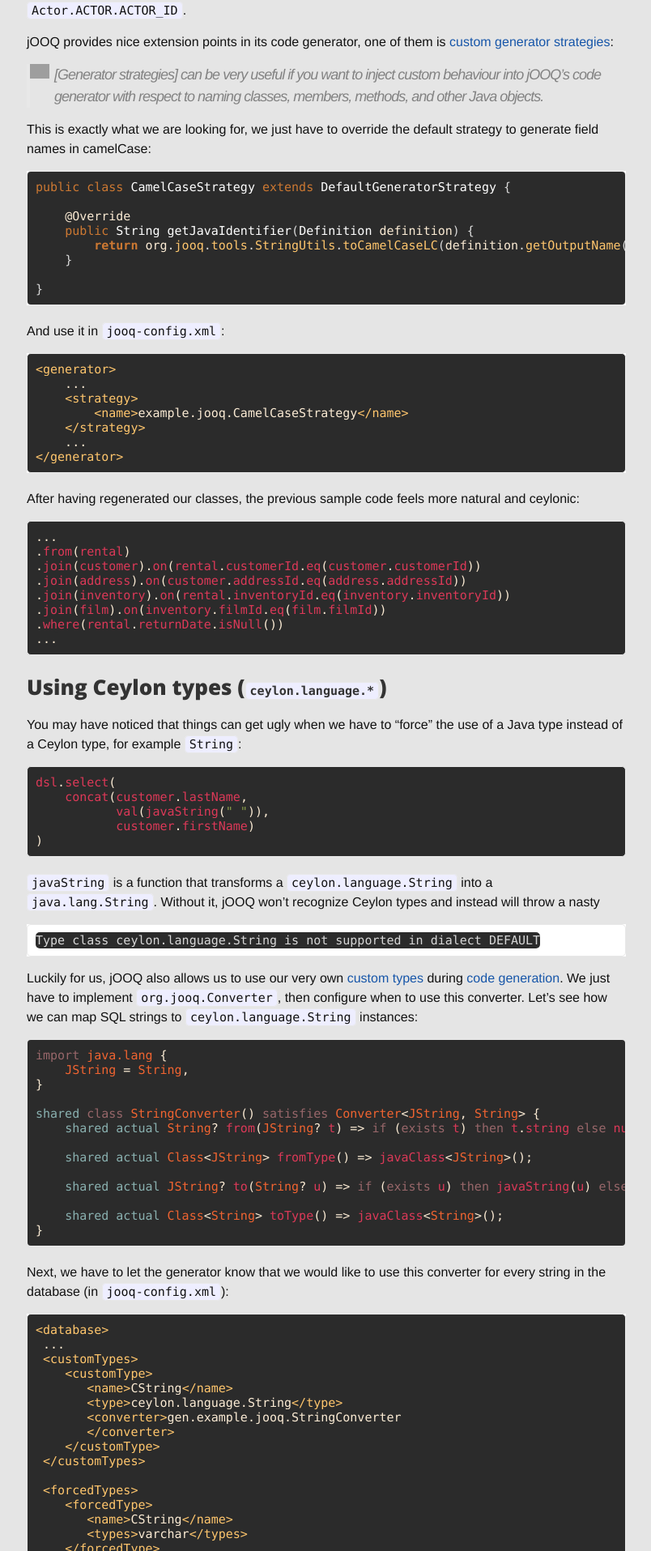
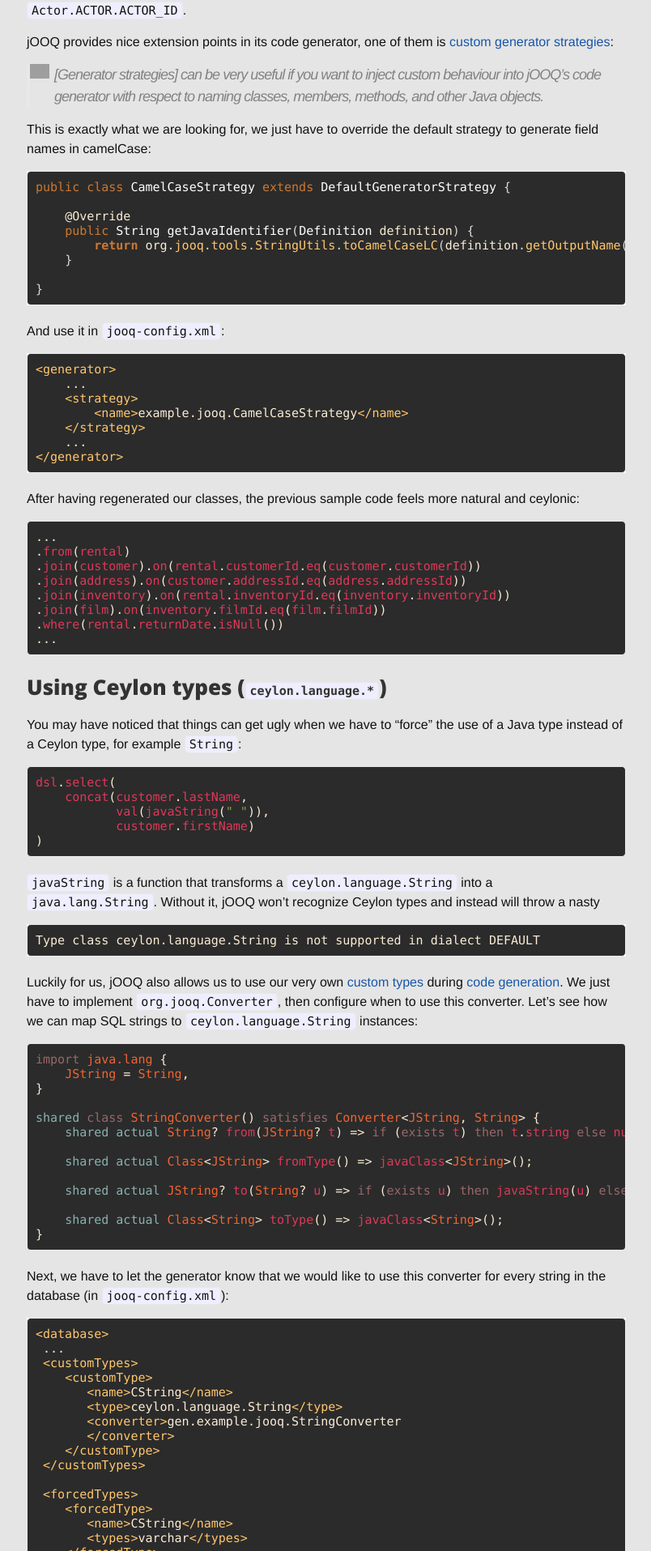
Before and after one commit to bjansen/bjansen.github.io, a Jekyll site: the page built from _posts/2015-08-24-ceylon-plus-jooq-equals-heart.markdown, in a window 1280 px wide. Shown: the part 4485-6400 px from the top of the page at 81% size, without its empty margins (237-1041 px from the left). Built offline with Jekyll 4.4.1, drawn with Linux system fonts in a browser that asks for light colours; Markdown is read by kramdown in place of the engine named in the settings; comment, search, counter and statistics services are not loaded; grey boxes are pictures that could not be loaded.

Commit message:
Minor visual adjustments

```diff
--- a/_config.yml
+++ b/_config.yml
@@ -9,12 +9,8 @@
 github_username:  bjansen
 
 # Build settings
-highlighter: pygments
-markdown: redcarpet
-
-redcarpet:
-  extensions:
-    - footnotes
+highlighter: rouge
+markdown: kramdown
 
 defaults:
   -
--- a/_posts/2015-08-24-ceylon-plus-jooq-equals-heart.markdown
+++ b/_posts/2015-08-24-ceylon-plus-jooq-equals-heart.markdown
@@ -238,7 +238,9 @@
 
 `javaString` is a function that transforms a `ceylon.language.String` into a `java.lang.String`. Without it, jOOQ won't recognize Ceylon types and instead will throw a nasty
 
-	Type class ceylon.language.String is not supported in dialect DEFAULT
+{% highlight text %}
+Type class ceylon.language.String is not supported in dialect DEFAULT
+{% endhighlight %}
 
 Luckily for us, jOOQ also allows us to use our very own [custom types](http://www.jooq.org/doc/3.6/manual/sql-execution/fetching/data-type-conversion/) during [code generation](http://www.jooq.org/doc/3.6/manual/code-generation/custom-data-types/). We just have to implement `org.jooq.Converter`, then configure when to use this converter. Let's see how we can map SQL strings to `ceylon.language.String` instances:
 
--- a/_sass/_base.scss
+++ b/_sass/_base.scss
@@ -145,7 +145,7 @@
 
 pre {
     padding: 8px 12px;
-    overflow-x: scroll;
+    overflow-x: auto;
     background-color: #2B2B2B;
 
     > code {
--- a/css/darkula.css
+++ b/css/darkula.css
@@ -7,7 +7,6 @@
  */
 pre {
     background-color: #2B2B2B;
-    word-wrap: break-word;
     margin: 0px;
     padding: 10px;
     color: #fbebd4;
```
